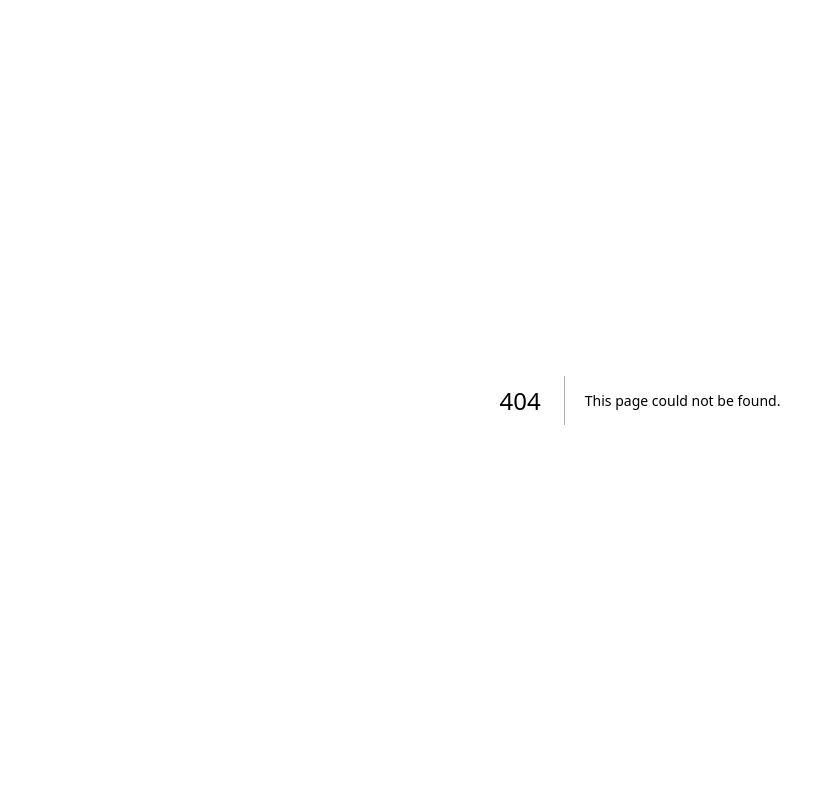
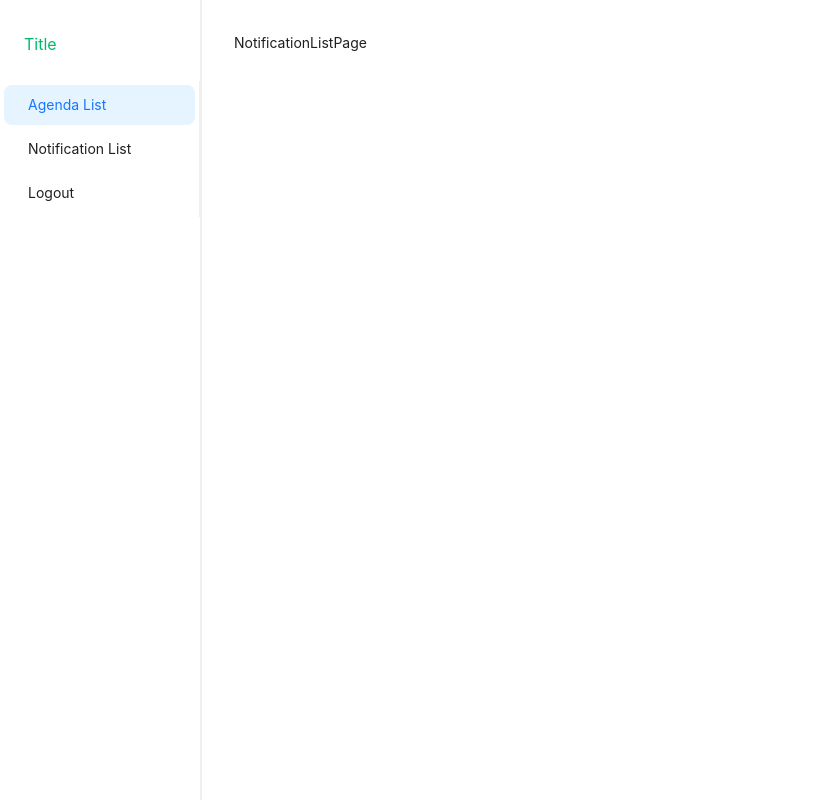
Before and after one commit to lctrayden25/agenda-api-cms, a Next.js app: page /notification-list in a window 1280 px wide. Before the commit this address had no page. Shown: the whole page, without its empty margins (0-839 px from the left). Built offline with nearby package versions, Linux system fonts and the light colour scheme; what @ant-design/nextjs-registry would draw is missing.

Commit message:
add notification page

```diff
--- /dev/null
+++ b/src/app/(pages)/notification-list/layout.tsx
@@ -0,0 +1,27 @@
+import ConsoleLayout from "@/components/layout/ConsoleLayout";
+import { Space } from "antd";
+import React from "react";
+
+const NotificationListLayout = ({
+	children,
+}: {
+	children: React.ReactNode;
+}) => {
+	return (
+		<ConsoleLayout>
+			<Space
+				direction="vertical"
+				style={{
+					width: "100%",
+					background: "#fff",
+					padding: "2rem",
+					height: "100%",
+				}}
+			>
+				{children}
+			</Space>
+		</ConsoleLayout>
+	);
+};
+
+export default NotificationListLayout;
--- /dev/null
+++ b/src/app/(pages)/notification-list/page.tsx
@@ -0,0 +1,7 @@
+import React from "react";
+
+const NotificationListPage = () => {
+	return <div>NotificationListPage</div>;
+};
+
+export default NotificationListPage;
--- a/src/components/form/FormTable.tsx
+++ b/src/components/form/FormTable.tsx
@@ -1,5 +1,5 @@
 "use client";
-import { Button, Form, Table, TableProps } from "antd";
+import { Affix, Button, Form, Table, TableProps } from "antd";
 import React, { useCallback, useEffect, useState } from "react";
 
 type FormTableProps = {
@@ -12,6 +12,7 @@ type FormTableProps = {
 	loading?: boolean;
 	rowKey?: TableProps["rowKey"];
 	tableProps?: TableProps;
+	extraButtons?: React.ReactNode | null;
 };
 
 type FilterQuery = {
@@ -32,6 +33,7 @@ const FormTable = ({
 	loading = false,
 	tableProps,
 	rowKey,
+	extraButtons,
 }: FormTableProps) => {
 	const [listing, setListing] = useState<unknown[]>([]);
 	const [count, setCount] = useState<number>(0);
@@ -81,10 +83,17 @@ const FormTable = ({
 	}, [fetchCount, fetchList, listingQuery]);
 	return (
 		<Form onFinish={onFinish} form={form}>
-			{children}
-			<Button type="primary" htmlType="submit">
-				Search
-			</Button>
+			<div>
+				{children}
+				<div style={{ display: "flex", justifyContent: "space-between" }}>
+					<Button type="primary" htmlType="submit">
+						Search
+					</Button>
+					{extraButtons && (
+						<div style={{ display: "flex", gap: ".75rem" }}>{extraButtons}</div>
+					)}
+				</div>
+			</div>
 			<div style={{ marginTop: "2rem" }}>
 				<Table
 					rowKey={rowKey}
```
